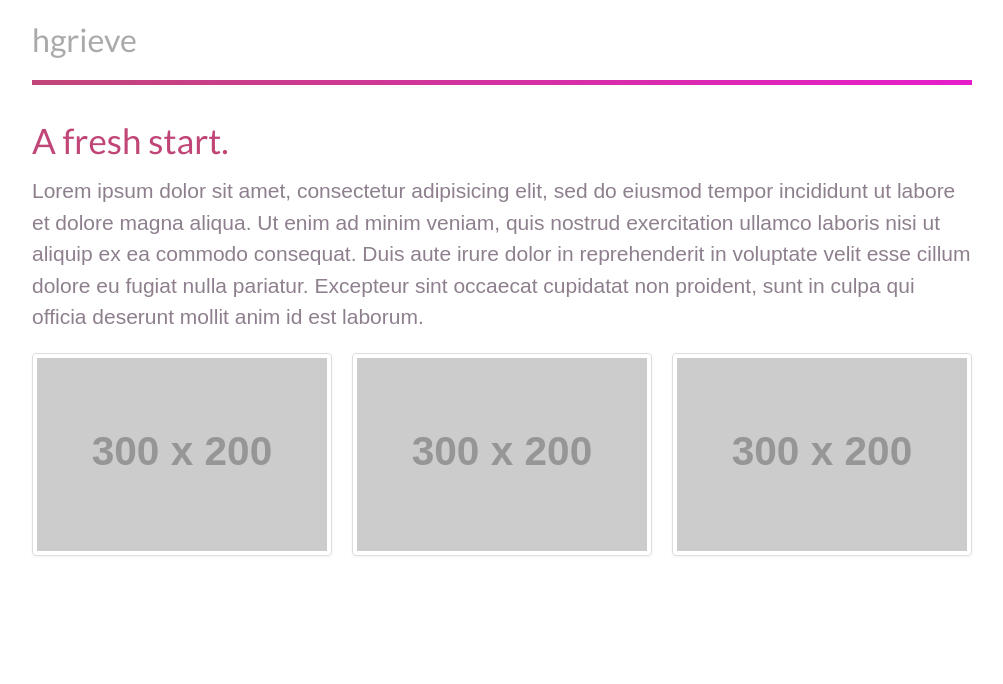
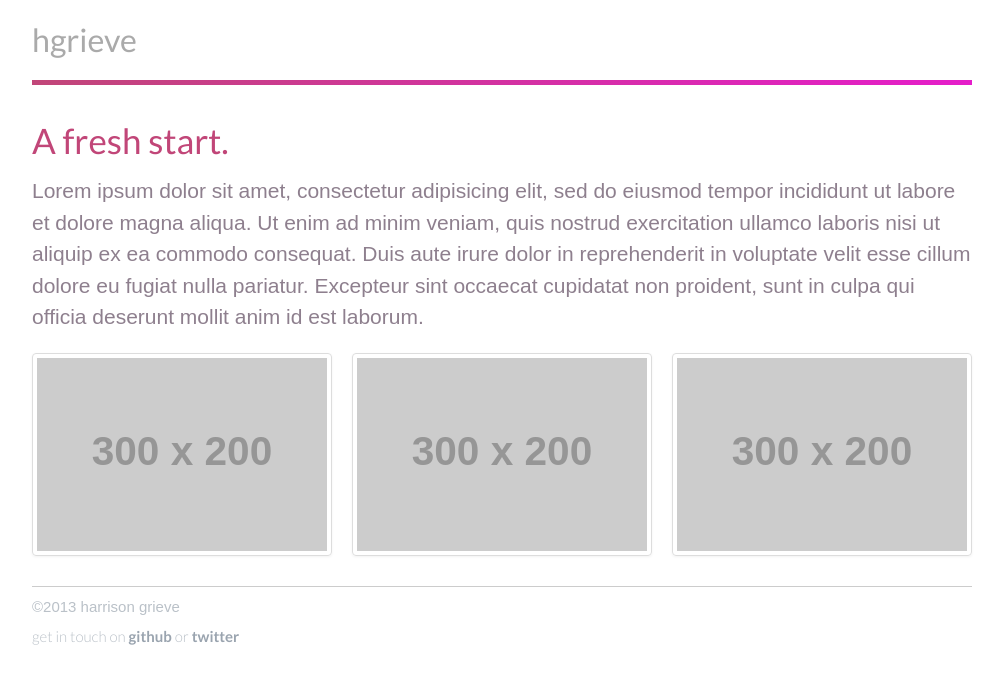
Before and after one commit to hgrieve/hgrieve.github.io, a Jekyll site: the page built from index.html, in a window 1280 px wide. Shown: the top 684 px of the page, without its empty margins (138-1141 px from the left). Built offline with Jekyll 4.4.1, drawn with Linux system fonts in a browser that asks for light colours.

Commit message:
Add footer

```diff
--- a/_layouts/default.html
+++ b/_layouts/default.html
@@ -32,6 +32,19 @@
     <div class="row">
       <section class="content span12">{{ content }}</section>
     </div>
+    <div class="row">
+      <footer class="span12">
+        <p>&copy;2013 harrison grieve</p>
+        <nav>
+          <ul>
+            <li>get in touch on </li>
+            <li><a href="http://github.com/hgrieve" target="_blank">github</a></li>
+            <li> or </li>
+            <li> <a href="http://twitter.com/harrisongrieve" target="_blank">twitter</a></li>
+          </ul>
+        </nav>
+      </footer>
+    </div>
   </div>
 </body>
 </html>
--- a/css/main.css
+++ b/css/main.css
@@ -30,7 +30,15 @@ header {
 	margin-bottom: 20px;
 }
 
+footer {
+	background: none;
+	padding: 10px 0 0 0;
+	border-top: 1px solid #CCC;
+	font-weight: 100;
+}
+
 nav ul {
+	margin: 0;
 	list-style: none;
 	float: left;
 }
```
Also changed, not shown: 5 other files.
